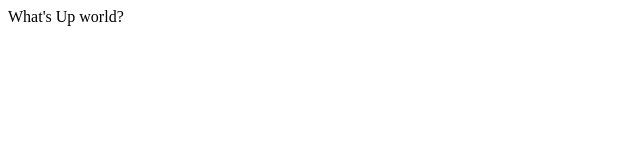
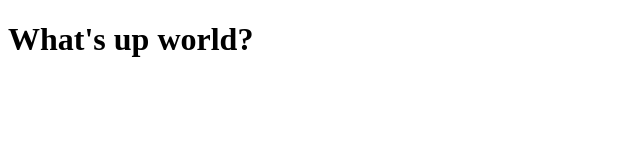
Before and after one commit to EdmondCShaffer/Eshaffer5612.github.io, a plain HTML site: page index.html in a window 1280 px wide. Shown: the whole page, without its empty margins (0-640 px from the left). Drawn offline with Linux system fonts and the light colour scheme.

Commit message:
did I do it yet?

```diff
--- a/index.html
+++ b/index.html
@@ -7,7 +7,7 @@
     </head>
 
         <body>
-           <header>What's Up world?</header>
+           <h1>What's up world?</h1>
         </body>
 
 </html>
```
